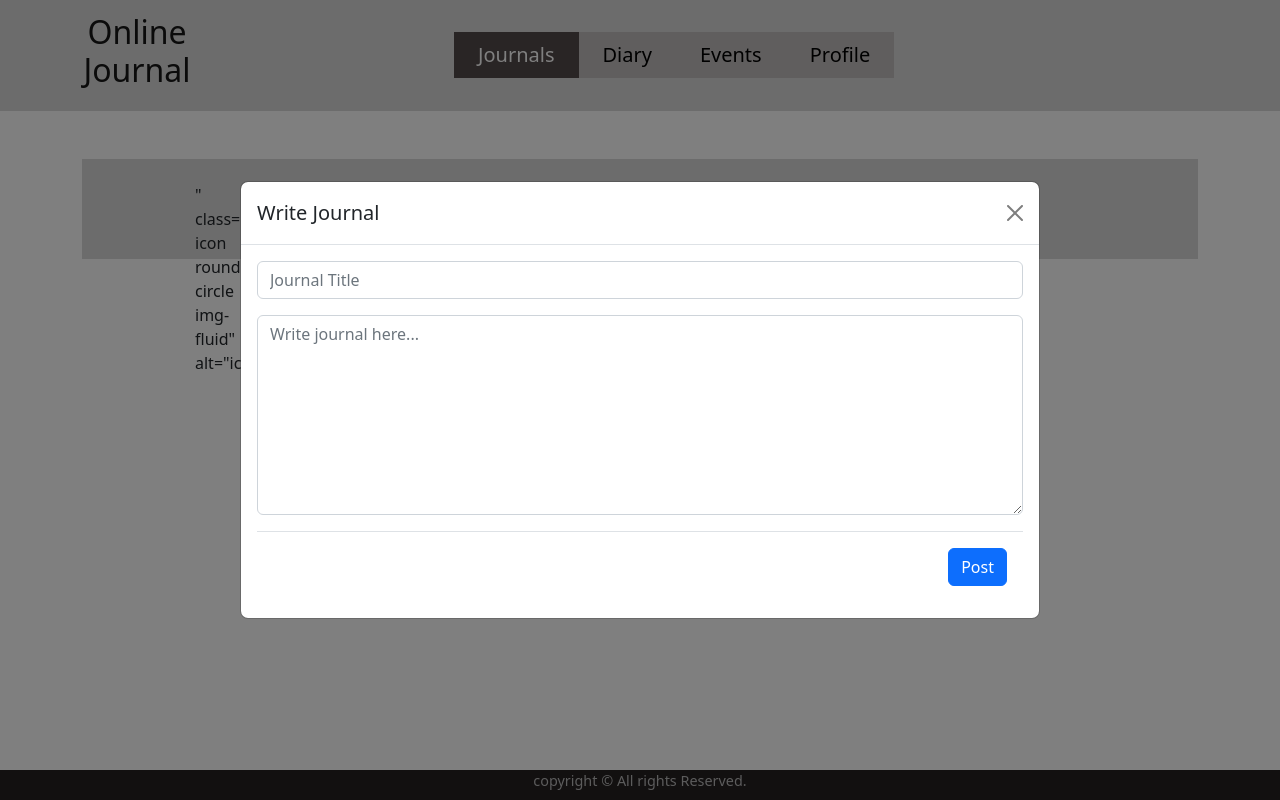
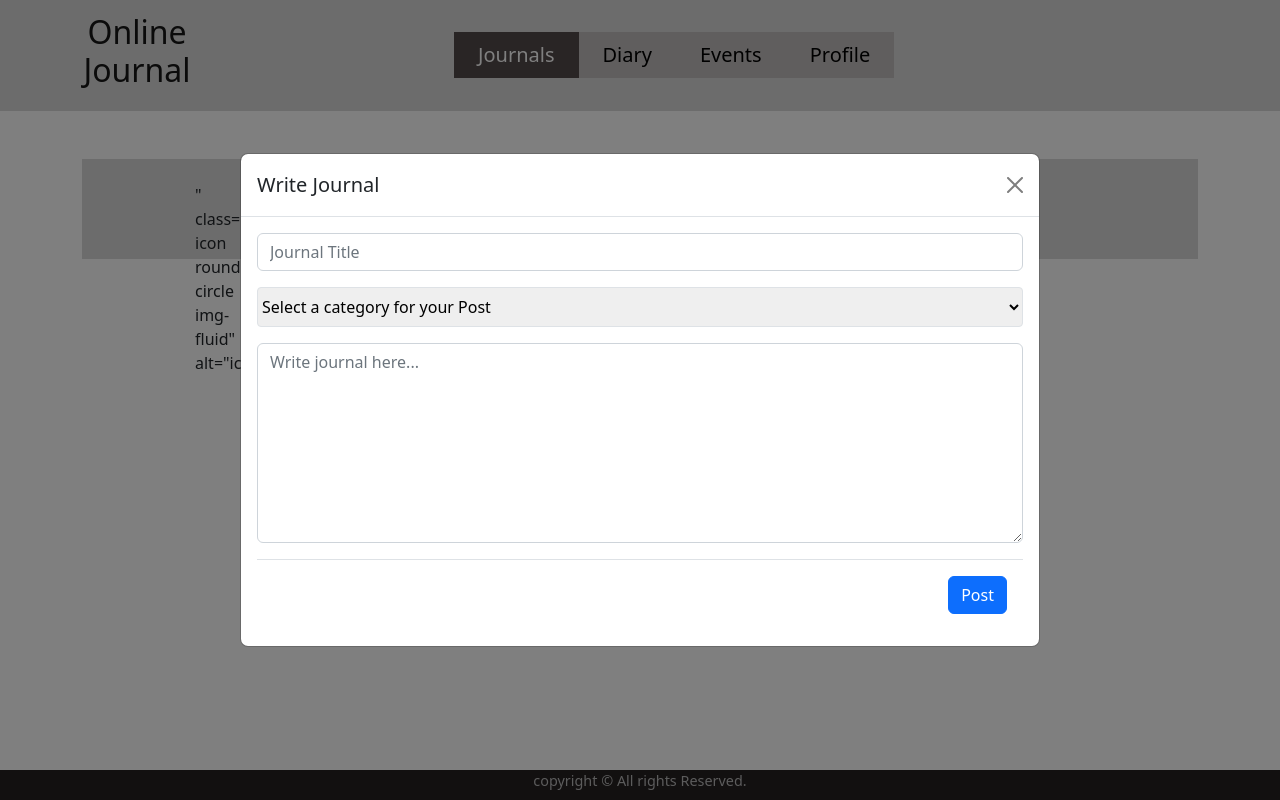
Before and after one commit to LaxmanKondhalkar/Journal-Project-using-PHP, a PHP site: page / in a window 1280 px wide, after a click on "Write a journal". Run offline with PHP 8.4, Linux system fonts and the light colour scheme; the visitor is signed in with stand-in values (Sample User, id 1); data that the repository does not hold is empty.

Commit message:
added category in journal

```diff
--- a/assets/css/style.css
+++ b/assets/css/style.css
@@ -260,3 +260,20 @@ header{
 .dropdown-toggle::after, .dropdown-toggle::before {
     content: none !important;
 }
+
+
+/* category select styling */
+#category{
+    width: 100%;
+    height: 40px;
+    /* border: 1px solid #0000008e !important; */
+    border-radius: 4px;
+}
+.category-items{
+    /* color: #242020;
+     */
+}
+
+#category:focus{
+    border: #534A4A;
+}
--- a/index.php
+++ b/index.php
@@ -26,12 +26,15 @@ require "config.php";
 
 <!-- content section -->
 <?php
-if (isset($_GET['msg'])) {
-?>
-    <div class="col-12 alert alert-success my-3"> Journal Posted Successfully.
-    </div>
+    if (isset($_GET['msg'])) {
+    ?>
+        <div class="alert alert-success alert-dismissible fade show" role="alert">
+            <strong>Post Added Succesfully. </strong>
+            Admin will review and approve the post soon enough.
+            <a type="button" href="diary.php" class="btn-close" data-bs-dismiss="alert" aria-label="Close"></a>
+        </div>
 <?php
-}
+    }
 ?>
 <section id="create-post" class="my-4 p-4">
     <div class="container c-p-container">
@@ -65,6 +68,22 @@ if (isset($_GET['msg'])) {
                                 <div class="mb-3">
                                     <input type="text" name="journalTitle" spellcheck="false" class="form-control" id="exampleInputText" placeholder="Journal Title">
                                 </div>
+
+                                <!-- drop down -->
+
+                                <select name="category" class="mb-3 border" id="category">
+                                    <option class="category-items" selected disabled>Select a category for your Post</option>
+                                    <option class="category-items" value="journal">Journal</option>
+                                    <option class="category-items" value="blog">Blog</option>
+                                    <option class="category-items" value="article">Article</option>
+                                    <option class="category-items" value="memoir">memoir</option>
+                                    <option class="category-items" value="record">Record</option>
+                                </select>
+
+
+
+                                <!-- Text Area -->
+
                                 <div class="mb-3">
                                     <!-- <label for="message-text" class="col-form-label">Message:</label> -->
                                     <textarea class="form-control" spellcheck="false" name="journalDescription" id="message-text" placeholder="Write journal here..." style="height:200px;"></textarea>
@@ -79,11 +98,12 @@ if (isset($_GET['msg'])) {
 
                             $title = mysqli_real_escape_string($conn, (isset($_POST['journalTitle']) ? $_POST['journalTitle'] : ""));
                             $description = mysqli_real_escape_string($conn, (isset($_POST['journalDescription']) ? $_POST['journalDescription'] : ""));
+                            $category = (isset($_POST['category']) ? $_POST['category'] : "journal");
                             $status = "pending";
 
                             if (isset($_POST['journalSubmit'])) {
 
-                                $q = "Insert into `journals` (`title`,`description`, `status`, `user_id`) values ('$title','$description', '$status', '$uId')";
+                                $q = "Insert into `journals` (`title`,`description`, `status`, `user_id`,`category`) values ('$title','$description', '$status', '$uId','$category')";
 
                                 $result = mysqli_query($conn, $q);
 
```
